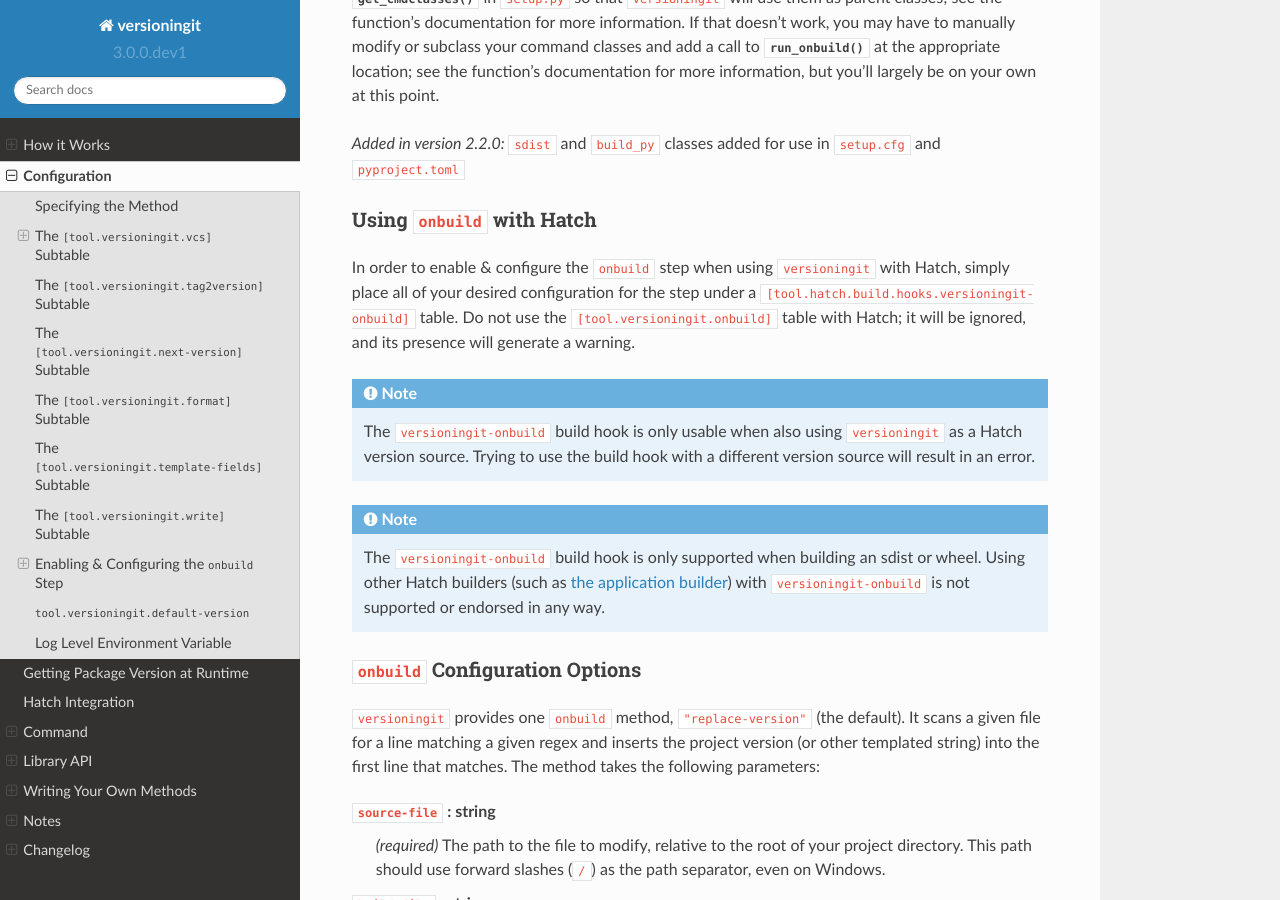
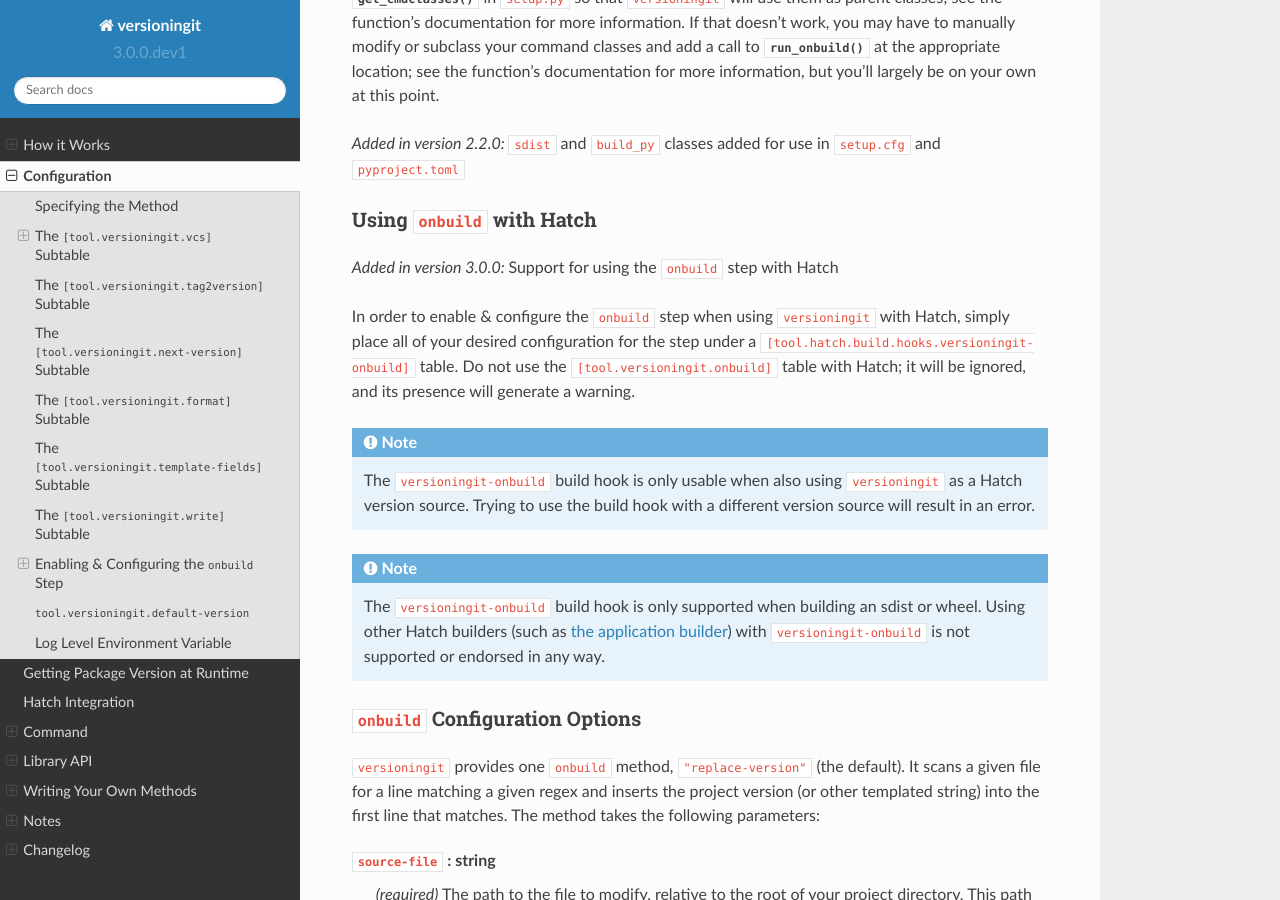
Before and after one commit to jwodder/versioningit, a Sphinx documentation site: the page built from docs/configuration.rst, in a window 1280 px wide and 900 px high, scrolled down 11691 px. Built offline with Sphinx 7.4.7 and the Read the Docs theme 2.0.0, drawn with Linux system fonts in a browser that asks for light colours.

Commit message:
Add a versionadded:: to the docs for onbuild + Hatch

```diff
--- a/docs/configuration.rst
+++ b/docs/configuration.rst
@@ -613,6 +613,10 @@ for more information, but you'll largely be on your own at this point.
 Using ``onbuild`` with Hatch
 ~~~~~~~~~~~~~~~~~~~~~~~~~~~~
 
+.. versionadded:: 3.0.0
+
+    Support for using the ``onbuild`` step with Hatch
+
 In order to enable & configure the ``onbuild`` step when using ``versioningit``
 with Hatch, simply place all of your desired configuration for the step under a
 ``[tool.hatch.build.hooks.versioningit-onbuild]`` table.  Do not use the
```
